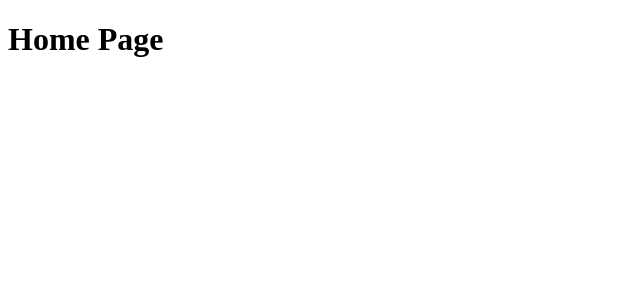
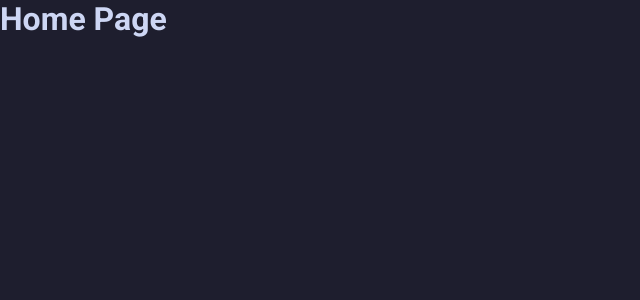
Before and after one commit to ChaosCantrip/FlexiTimeTracker, a Next.js app: page / in a window 1280 px wide. Shown: the top 300 px of the page, without its empty margins (0-640 px from the left). Built offline with nearby package versions, Linux system fonts and the light colour scheme.

Commit message:
Added initial styling

```diff
--- a/src/app/(website)/layout.tsx
+++ b/src/app/(website)/layout.tsx
@@ -1,3 +1,5 @@
+import "@/styles/global/master.css";
+
 export default function RootLayout({ children }: { children: React.ReactNode })
 {
     return (
--- /dev/null
+++ b/src/styles/global/fonts.css
@@ -0,0 +1,38 @@
+@import url('https://fonts.googleapis.com/css2?family=Roboto:ital,wght@0,100..900;1,100..900&display=swap');
+
+p, a, i, span, li {
+  font-family: "Roboto", sans-serif;
+  color: var(--cpcm-text);
+  font-optical-sizing: auto;
+  font-weight: 400;
+  font-style: normal;
+  font-variation-settings:
+    "wdth" 100;
+}
+
+a {
+    color: var(--cpcm-blue);
+    font-weight: 700;
+    text-decoration: none;
+}
+
+h1, h2, h3, h4, h5, h6 {
+  font-family: "Roboto", sans-serif;
+  font-optical-sizing: auto;
+  font-weight: 700;
+  font-style: normal;
+  font-variation-settings:
+    "wdth" 100;
+}
+
+h1 {
+  color: var(--cpcm-text);
+}
+
+h2 {
+  color: var(--cpcm-subtext0);
+}
+
+h3, h4, h5, h6 {
+  color: var(--cpcm-subtext1);
+}
--- /dev/null
+++ b/src/styles/global/global.css
@@ -0,0 +1,11 @@
+* {
+    margin: 0;
+    padding: 0;
+    box-sizing: border-box;
+}
+
+html, body {
+    width: 100%;
+    height: 100%;
+    background-color: var(--cpcm-base);
+}
--- /dev/null
+++ b/src/styles/global/master.css
@@ -0,0 +1,4 @@
+@import "themes/catpuccin/mocha.css";
+
+@import "fonts.css";
+@import "global.css";
--- /dev/null
+++ b/src/styles/global/themes/catpuccin/mocha.css
@@ -0,0 +1,31 @@
+:root {
+
+    /* https://catppuccin.com/palette */
+
+    --cpcm-rosewater: #f5e0dc;
+    --cpcm-flamingo: #f2cdcd;
+    --cpcm-pink: #f5c2e7;
+    --cpcm-mauve: #cba6f7;
+    --cpcm-red: #f38ba8;
+    --cpcm-maroon: #eba0ac;
+    --cpcm-peach: #fab387;
+    --cpcm-yellow: #f9e2af;
+    --cpcm-green: #a6e3a1;
+    --cpcm-teal: #94e2d5;
+    --cpcm-sky: #89dceb;
+    --cpcm-sapphire: #74c7ec;
+    --cpcm-blue: #89b4fa;
+    --cpcm-lavender: #b4befe;
+    --cpcm-text: #cdd6f4;
+    --cpcm-subtext1: #bac2de;
+    --cpcm-subtext0: #a6adc8;
+    --cpcm-overlay2: #9399b2;
+    --cpcm-overlay1: #7f849c;
+    --cpcm-overlay0: #6c7086;
+    --cpcm-surface2: #585b70;
+    --cpcm-surface1: #45475a;
+    --cpcm-surface0: #313244;
+    --cpcm-base: #1e1e2e;
+    --cpcm-mantle: #181825;
+    --cpcm-crust: #11111b;
+}
```
